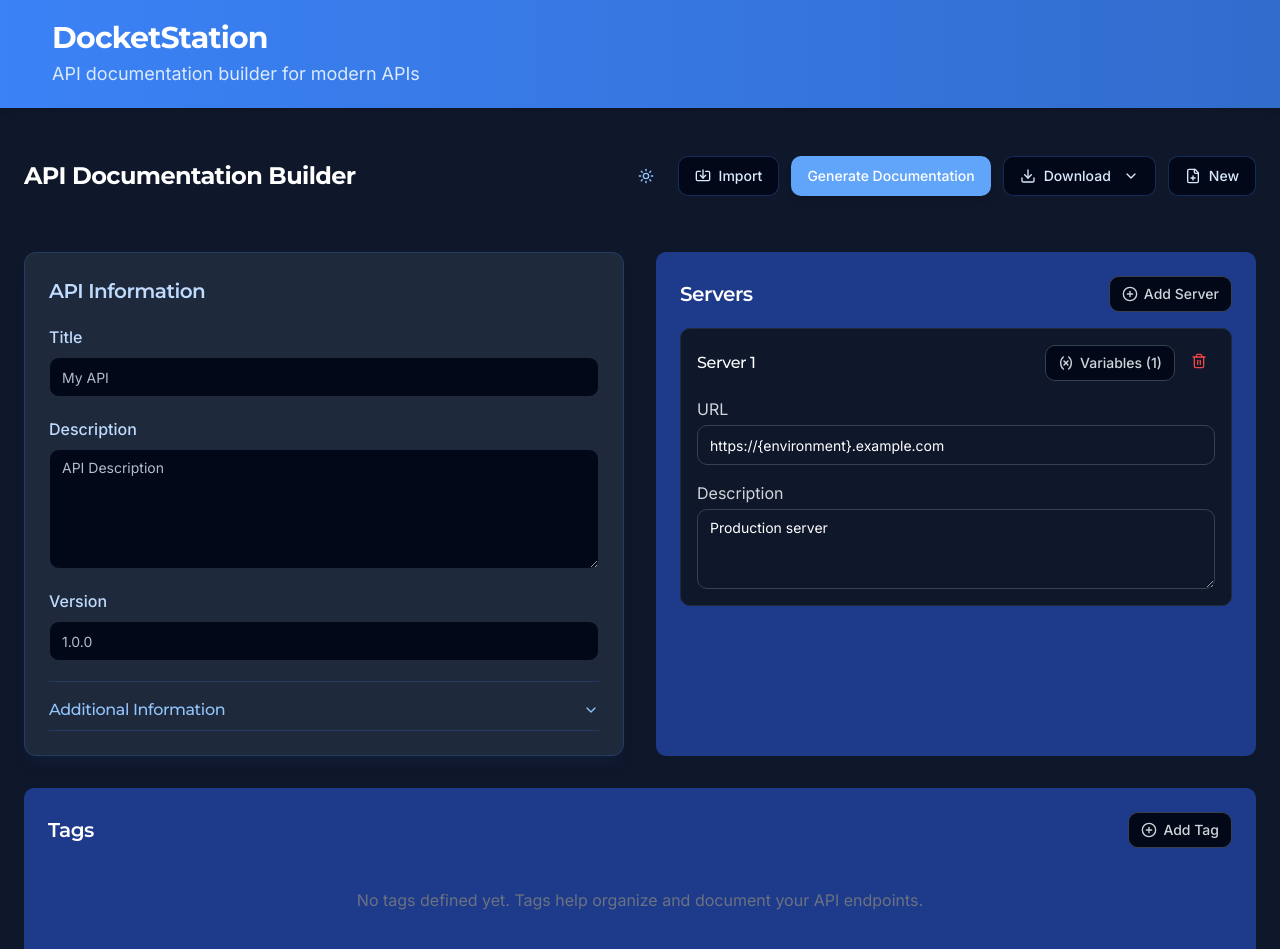
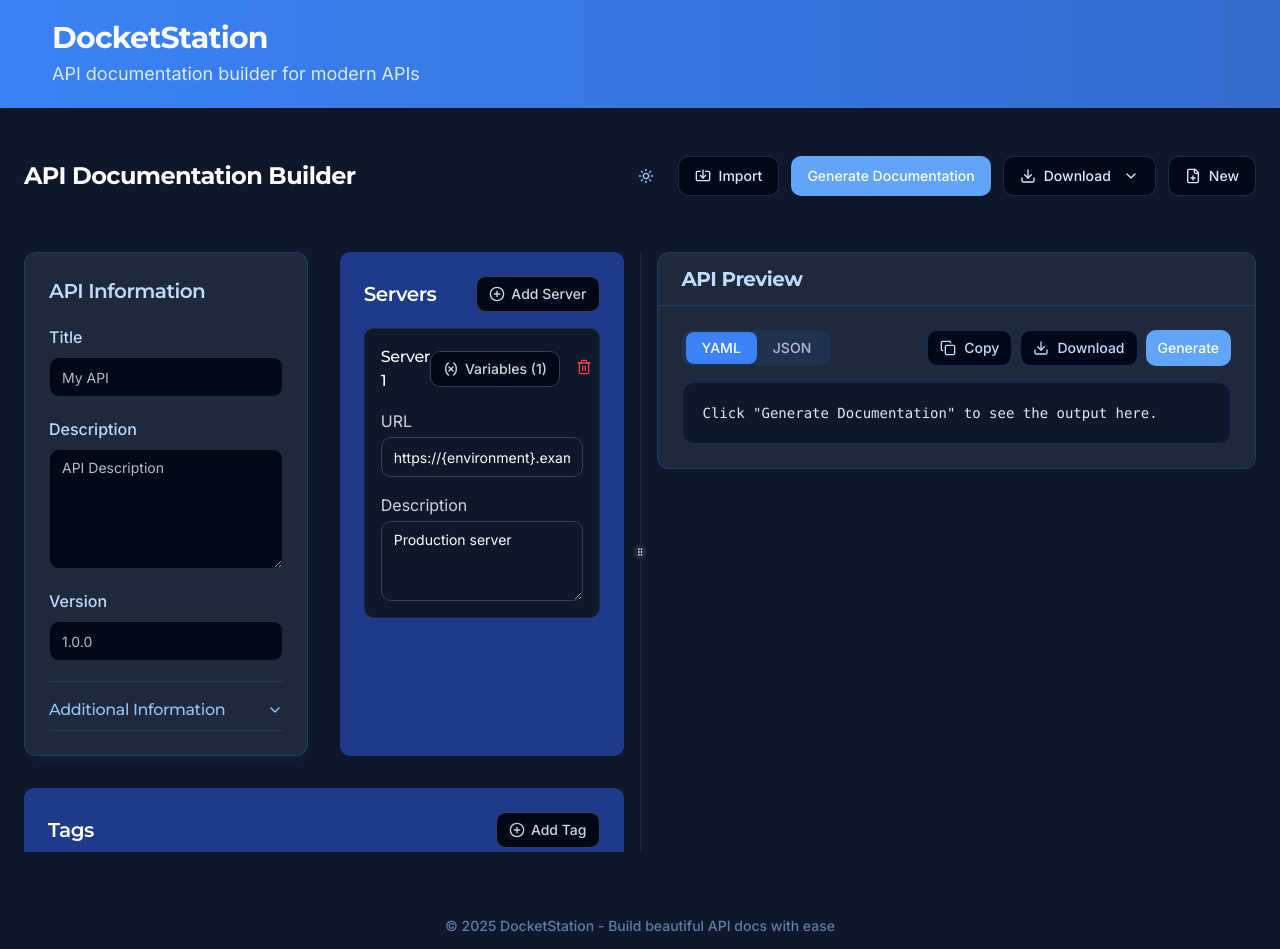
Before and after one commit to goblin-C/docket-station-ui-revamp, a React (Vite) app: page / in a window 1280 px wide. Shown: the top 949 px of the page. Built offline with nearby package versions, Linux system fonts and the light colour scheme.

Commit message:
Rearrange components in DocketStation
Move the edit and preview components to the right side and other components to the left side.

```diff
--- a/src/components/DocketStation.tsx
+++ b/src/components/DocketStation.tsx
@@ -14,6 +14,7 @@ import {
   extractTags,
   extractSecuritySchemes
 } from "../utils/openApiUtils";
+import { ResizablePanelGroup, ResizablePanel, ResizableHandle } from "@/components/ui/resizable";
 
 const DocketStation = () => {
   const [openApiData, setOpenApiData] = useState<string | undefined>(undefined);
@@ -86,25 +87,33 @@ const DocketStation = () => {
         </div>
       </div>
 
-      <div className="container mx-auto p-6 max-w-7xl">
+      <div className="container mx-auto p-6 max-w-full">
         <Header onImportSpec={handleImportSpec} onGenerateDoc={handleGenerateDoc} />
 
-        <div className="grid grid-cols-1 md:grid-cols-2 gap-8 mt-8">
+        <ResizablePanelGroup direction="horizontal" className="min-h-[calc(100vh-200px)] mt-8">
+          {/* Left Panel - API Editing Components */}
+          <ResizablePanel defaultSize={50} minSize={30}>
+            <div className="pr-4 space-y-8 overflow-y-auto max-h-[calc(100vh-200px)]">
+              <div className="grid grid-cols-1 md:grid-cols-2 gap-8">
                 <ApiInformation apiInfo={apiInfo} />
                 <Servers serverList={servers} />
               </div>
 
-        <div className="mt-8">
               <Tags tagList={tags} />
-        </div>
 
-        <div className="mt-8">
               <Paths securitySchemes={securitySchemes} />
             </div>
+          </ResizablePanel>
 
-        <div className="mt-8">
+          <ResizableHandle withHandle />
+
+          {/* Right Panel - Preview */}
+          <ResizablePanel defaultSize={50} minSize={30}>
+            <div className="pl-4 overflow-y-auto max-h-[calc(100vh-200px)]">
               <Preview openApiData={isDocGenerated ? openApiData : undefined} />
             </div>
+          </ResizablePanel>
+        </ResizablePanelGroup>
 
         <footer className="mt-16 pb-4 text-center text-blue-300/60 text-sm font-medium">
           © 2025 DocketStation - Build beautiful API docs with ease
--- a/src/components/Preview.tsx
+++ b/src/components/Preview.tsx
@@ -17,10 +17,11 @@ const Preview: React.FC<PreviewProps> = ({ openApiData }) => {
   const [formattedJson, setFormattedJson] = useState<string>("");
 
   useEffect(() => {
-    if (openApiData && generated) {
+    if (openApiData) {
       try {
         setFormattedYaml(formatOpenApiSpec(openApiData, "yaml"));
         setFormattedJson(formatOpenApiSpec(openApiData, "json"));
+        setGenerated(!!openApiData);
       } catch (error) {
         console.error("Error formatting OpenAPI data:", error);
         // Fallback to raw data
@@ -28,7 +29,7 @@ const Preview: React.FC<PreviewProps> = ({ openApiData }) => {
         setFormattedJson(openApiData);
       }
     }
-  }, [openApiData, generated]);
+  }, [openApiData]);
 
   const getDisplayContent = () => {
     if (!generated) {
@@ -66,27 +67,13 @@ const Preview: React.FC<PreviewProps> = ({ openApiData }) => {
   };
 
   return (
-    <div className="card-container overflow-hidden">
+    <div className="card-container overflow-hidden h-full flex flex-col">
       <div className="flex border-b border-docket-blue/20">
-        <Button
-          variant="ghost"
-          className={`rounded-none px-6 text-base font-medium ${generated ? "text-blue-300 hover:text-white" : "bg-docket-blue/10 text-white"}`}
-          onClick={() => setGenerated(false)}
-        >
-          Edit
-        </Button>
-        <Button
-          variant="ghost"
-          className={`rounded-none px-6 text-base font-medium ${!generated ? "text-blue-300 hover:text-white" : "bg-docket-blue/10 text-white"}`}
-          onClick={() => setGenerated(true)}
-        >
-          Preview
-        </Button>
+        <h2 className="text-xl font-bold px-6 py-3 text-docket-highlight">API Preview</h2>
       </div>
 
-      {generated ? (
-        <div className="p-6">
-          <Tabs defaultValue="yaml" value={format} onValueChange={(value) => setFormat(value as "yaml" | "json")} className="w-full">
+      <div className="p-6 flex-grow overflow-hidden flex flex-col">
+        <Tabs defaultValue="yaml" value={format} onValueChange={(value) => setFormat(value as "yaml" | "json")} className="w-full flex-grow flex flex-col">
           <div className="flex justify-between items-center mb-4">
             <TabsList className="bg-docket-blue/10 h-9 p-1">
               <TabsTrigger value="yaml" className="px-4 data-[state=active]:bg-docket-blue data-[state=active]:text-white">YAML</TabsTrigger>
@@ -112,41 +99,35 @@ const Preview: React.FC<PreviewProps> = ({ openApiData }) => {
                 <Download className="h-4 w-4" />
                 Download
               </Button>
+              {!openApiData && (
+                <Button
+                  size="sm"
+                  className="h-9 text-sm bg-docket-accent text-white hover:bg-docket-blue"
+                  onClick={() => setGenerated(true)}
+                >
+                  Generate
+                </Button>
+              )}
             </div>
           </div>
 
-            <TabsContent value="yaml" className="mt-0">
-              <div className="bg-docket-darker rounded-xl p-5 text-left border border-docket-blue/20">
-                <pre className="text-blue-100 text-sm font-mono whitespace-pre overflow-x-auto max-h-[600px] overflow-y-auto">
+          <TabsContent value="yaml" className="mt-0 flex-grow flex">
+            <div className="bg-docket-darker rounded-xl p-5 text-left border border-docket-blue/20 w-full h-full overflow-auto">
+              <pre className="text-blue-100 text-sm font-mono whitespace-pre overflow-x-auto">
                 {getDisplayContent()}
               </pre>
             </div>
           </TabsContent>
 
-            <TabsContent value="json" className="mt-0">
-              <div className="bg-docket-darker rounded-xl p-5 text-left border border-docket-blue/20">
-                <pre className="text-blue-100 text-sm font-mono whitespace-pre overflow-x-auto max-h-[600px] overflow-y-auto">
+          <TabsContent value="json" className="mt-0 flex-grow flex">
+            <div className="bg-docket-darker rounded-xl p-5 text-left border border-docket-blue/20 w-full h-full overflow-auto">
+              <pre className="text-blue-100 text-sm font-mono whitespace-pre overflow-x-auto">
                 {getDisplayContent()}
               </pre>
             </div>
           </TabsContent>
         </Tabs>
       </div>
-      ) : (
-        <div className="p-12 text-center">
-          <p className="text-blue-300 text-lg">
-            {openApiData
-              ? "Your API specification is ready! Click 'Generate Documentation' to see the output."
-              : "Import or create an API specification, then click 'Generate Documentation' to preview the output."}
-          </p>
-          <Button
-            className="mt-6 bg-docket-accent text-white hover:bg-docket-blue shadow-md px-6 py-2.5 text-base"
-            onClick={() => setGenerated(true)}
-          >
-            Generate Documentation
-          </Button>
-        </div>
-      )}
     </div>
   );
 };
```
Also changed, not shown: 1 other file (tests, documents, lock files or other folders). Lines whose indentation alone changed are shown as unchanged.
